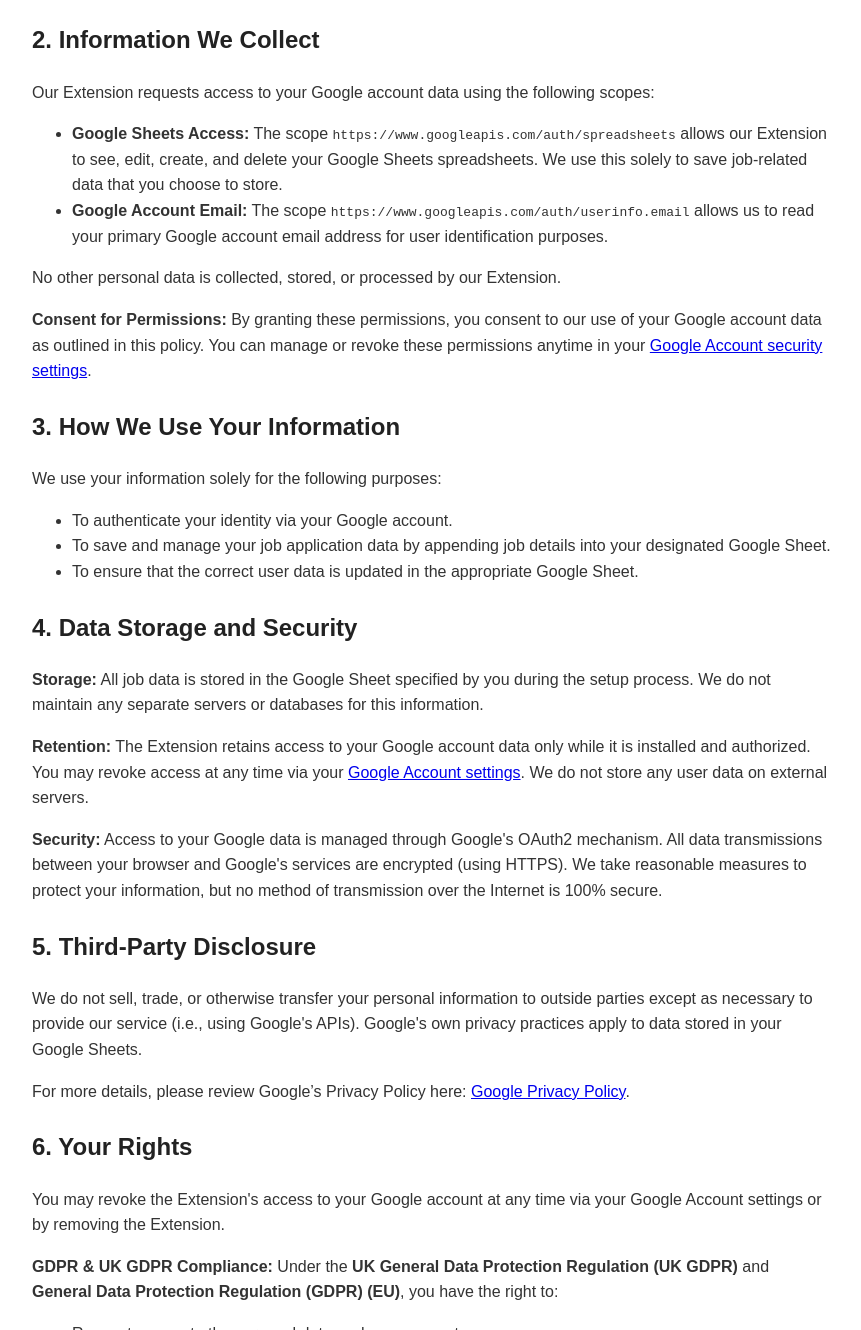
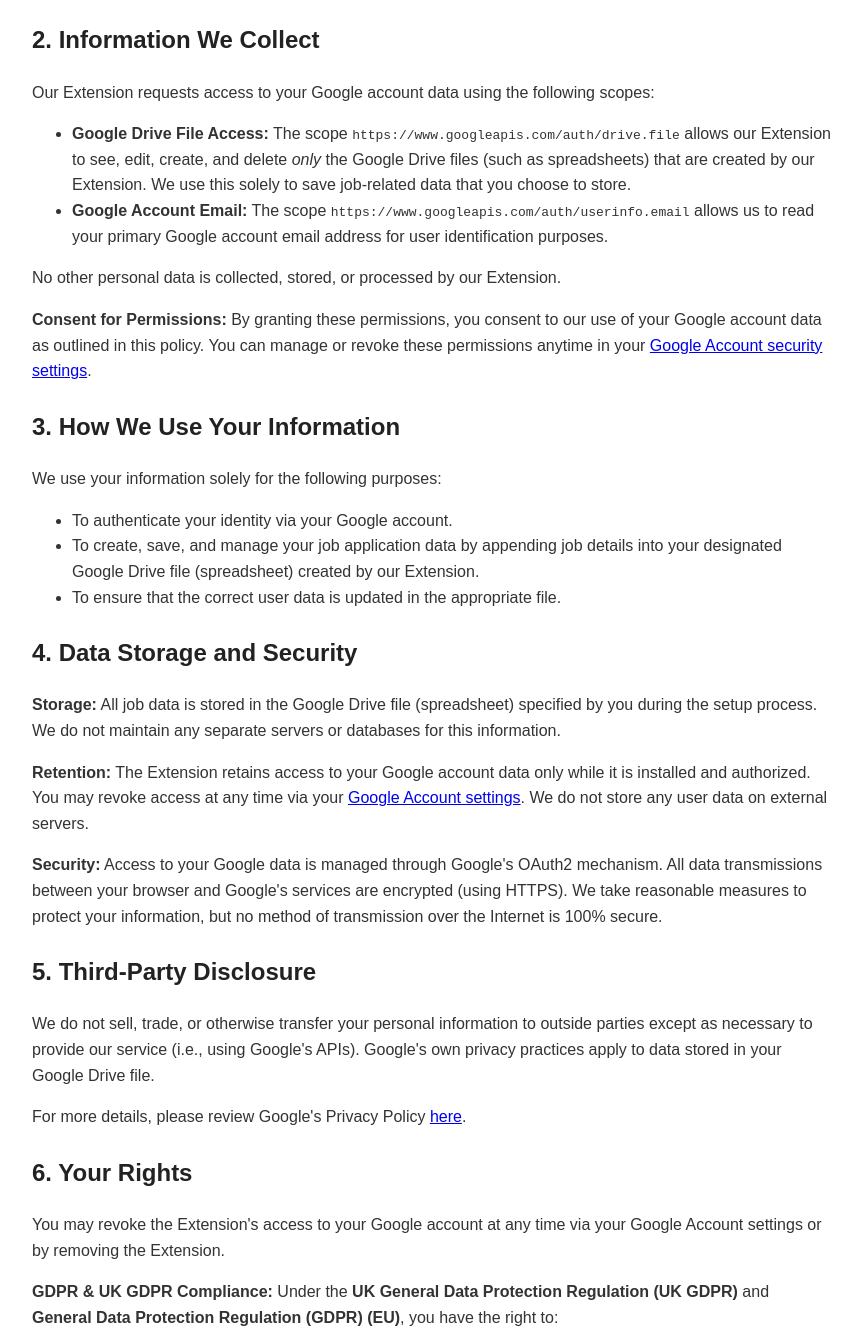
Before and after one commit to AkshayBenny/jobseeker-ch-extension, a plain HTML site: page privacy-policy.html in a window 1280 px wide. Shown: the part 272-1602 px from the top of the page, without its empty margins (208-1069 px from the left). Drawn offline with Linux system fonts and the light colour scheme.

Commit message:
privacy policy api change updated

```diff
--- a/privacy-policy.html
+++ b/privacy-policy.html
@@ -55,13 +55,13 @@
 				</p>
 				<ul>
 					<li>
-						<strong>Google Sheets Access:</strong> The scope
-						<code
-							>https://www.googleapis.com/auth/spreadsheets</code
-						>
+						<strong>Google Drive File Access:</strong> The scope
+						<code>https://www.googleapis.com/auth/drive.file</code>
 						allows our Extension to see, edit, create, and delete
-						your Google Sheets spreadsheets. We use this solely to
-						save job-related data that you choose to store.
+						<em>only</em> the Google Drive files (such as
+						spreadsheets) that are created by our Extension. We use
+						this solely to save job-related data that you choose to
+						store.
 					</li>
 					<li>
 						<strong>Google Account Email:</strong> The scope
@@ -99,12 +99,13 @@
 						To authenticate your identity via your Google account.
 					</li>
 					<li>
-						To save and manage your job application data by
-						appending job details into your designated Google Sheet.
+						To create, save, and manage your job application data by
+						appending job details into your designated Google Drive
+						file (spreadsheet) created by our Extension.
 					</li>
 					<li>
 						To ensure that the correct user data is updated in the
-						appropriate Google Sheet.
+						appropriate file.
 					</li>
 				</ul>
 			</section>
@@ -113,9 +114,9 @@
 				<h2>4. Data Storage and Security</h2>
 				<p>
 					<strong>Storage:</strong> All job data is stored in the
-					Google Sheet specified by you during the setup process. We
-					do not maintain any separate servers or databases for this
-					information.
+					Google Drive file (spreadsheet) specified by you during the
+					setup process. We do not maintain any separate servers or
+					databases for this information.
 				</p>
 				<p>
 					<strong>Retention:</strong> The Extension retains access to
@@ -129,11 +130,11 @@
 				</p>
 				<p>
 					<strong>Security:</strong> Access to your Google data is
-					managed through Google&apos;s OAuth2 mechanism. All data
-					transmissions between your browser and Google&apos;s
-					services are encrypted (using HTTPS). We take reasonable
-					measures to protect your information, but no method of
-					transmission over the Internet is 100% secure.
+					managed through Google's OAuth2 mechanism. All data
+					transmissions between your browser and Google's services are
+					encrypted (using HTTPS). We take reasonable measures to
+					protect your information, but no method of transmission over
+					the Internet is 100% secure.
 				</p>
 			</section>
 
@@ -142,17 +143,16 @@
 				<p>
 					We do not sell, trade, or otherwise transfer your personal
 					information to outside parties except as necessary to
-					provide our service (i.e., using Google&apos;s APIs).
-					Google&apos;s own privacy practices apply to data stored in
-					your Google Sheets.
+					provide our service (i.e., using Google's APIs). Google's
+					own privacy practices apply to data stored in your Google
+					Drive file.
 				</p>
 				<p>
-					For more details, please review Google’s Privacy Policy
-					here:
+					For more details, please review Google&apos;s Privacy Policy
 					<a
 						href="https://policies.google.com/privacy"
 						target="_blank"
-						>Google Privacy Policy</a
+						>here</a
 					>.
 				</p>
 			</section>
@@ -160,12 +160,12 @@
 			<section>
 				<h2>6. Your Rights</h2>
 				<p>
-					You may revoke the Extension&apos;s access to your Google
-					account at any time via your Google Account settings or by
-					removing the Extension.
+					You may revoke the Extension's access to your Google account
+					at any time via your Google Account settings or by removing
+					the Extension.
 				</p>
 				<p>
-					<strong>GDPR & UK GDPR Compliance:</strong> Under the
+					<strong>GDPR &amp; UK GDPR Compliance:</strong> Under the
 					<strong
 						>UK General Data Protection Regulation (UK GDPR)</strong
 					>
```
